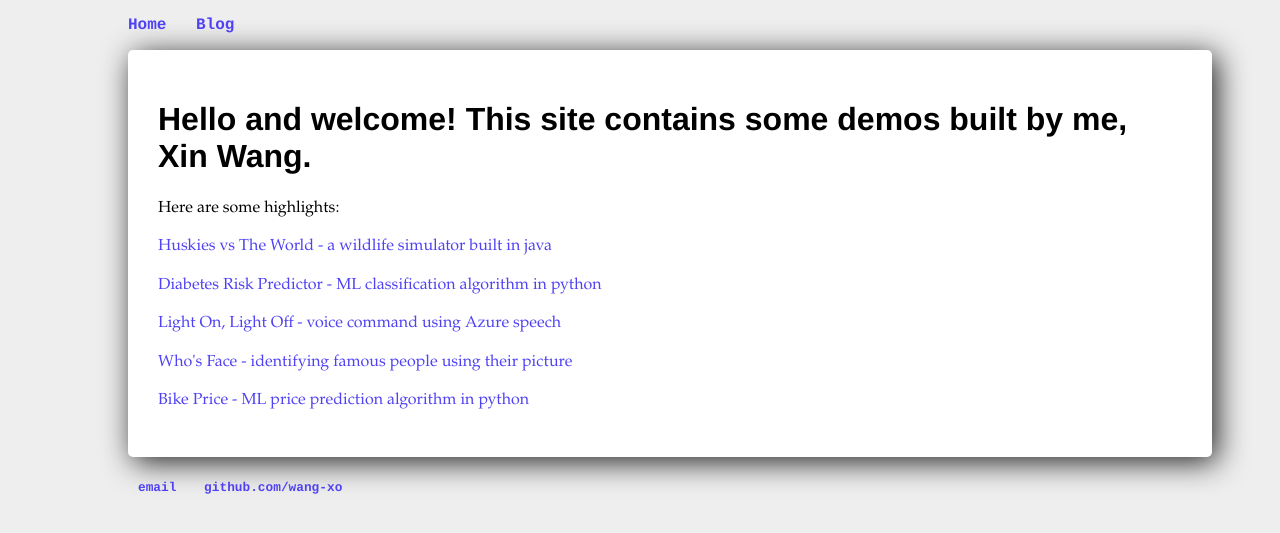
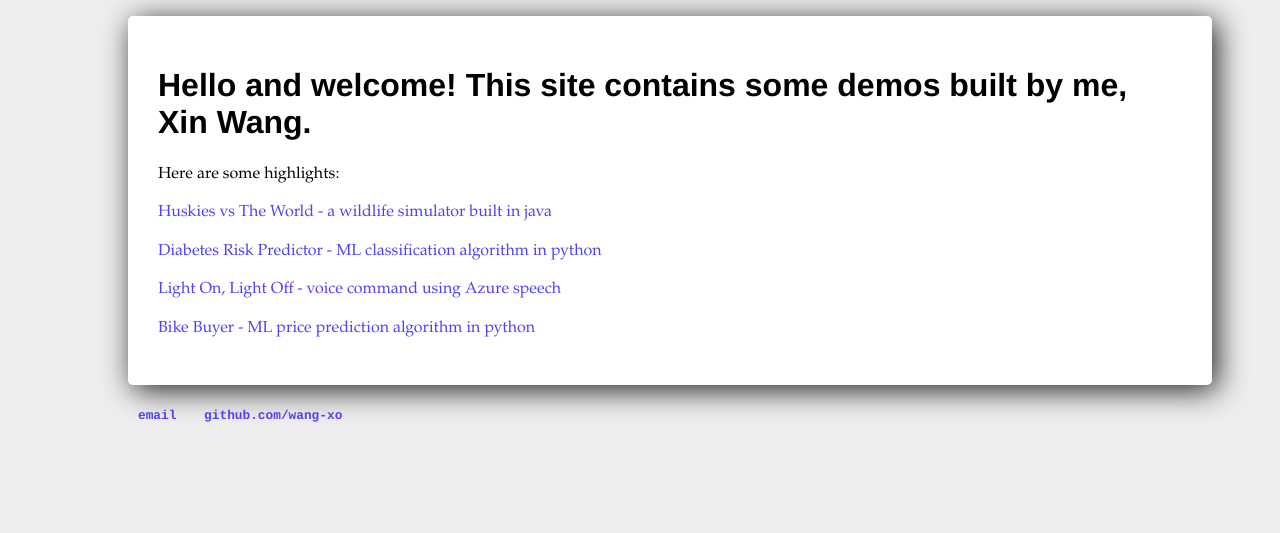
Before and after one commit to wang-xo/wang-xo.github.io, a Jekyll site: the page built from index.html, in a window 1280 px wide. Shown: the top 533 px of the page. Built offline with Jekyll 4.4.1, drawn with Linux system fonts in a browser that asks for light colours.

Commit message:
remove extra links and nav bar

```diff
--- a/_layouts/default.html
+++ b/_layouts/default.html
@@ -8,8 +8,7 @@
 		<body>
 			<nav>
 	    		<ul>
-	        		<li><a href="/">Home</a></li>
-	        		<li><a href="/blog">Blog</a></li>
+<!--	        		<li><a href="/">Home</a></li> -->
 	    		</ul>
 			</nav>
 			<div class="container">
--- a/index.html
+++ b/index.html
@@ -1,13 +1,12 @@
 ---
 layout: default
-title: Borne aloft on the wings of machine learning
+title: AI Demos
 ---
 <div class="blurb">
 	<h1>Hello and welcome! This site contains some demos built by me, Xin Wang.</h1>
 	<p>Here are some highlights:</p>
-	<p><a href="/demos/Huskies">Huskies vs The World - a wildlife simulator built in java </a></p>
-	<p><a href="/demos/Diabetes">Diabetes Risk Predictor - ML classification algorithm in python</a></p>
-	<p><a href="/demos/LightControl">Light On, Light Off - voice command using Azure speech</a></p>
-	<p><a href="/demos/Face">Who's Face - identifying famous people using their picture</a></p>
-	<p><a href="/demos/BikePrice">Bike Price - ML price prediction algorithm in python</a></p>
+	<p><a href="https://github.com/wang-xo/java-exercises/">Huskies vs The World - a wildlife simulator built in java </a></p>
+	<p><a href="https://github.com/wang-xo/Diabetes-Predictor-Excel-Azure-ML">Diabetes Risk Predictor - ML classification algorithm in python</a></p>
+	<p><a href="https://github.com/wang-xo/Voice-Control-for-Light">Light On, Light Off - voice command using Azure speech</a></p>
+	<p><a href="https://github.com/wang-xo/Bike-Buyer-Classification-Model">Bike Buyer - ML price prediction algorithm in python</a></p>
 </div><!-- /.blurb -->
```
